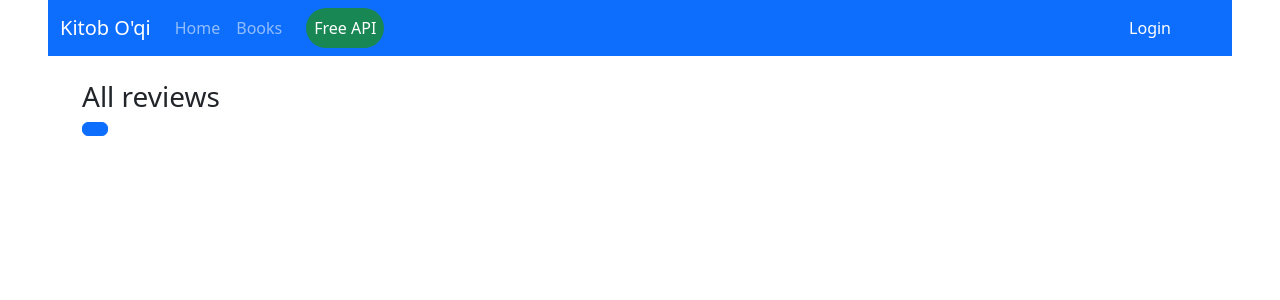
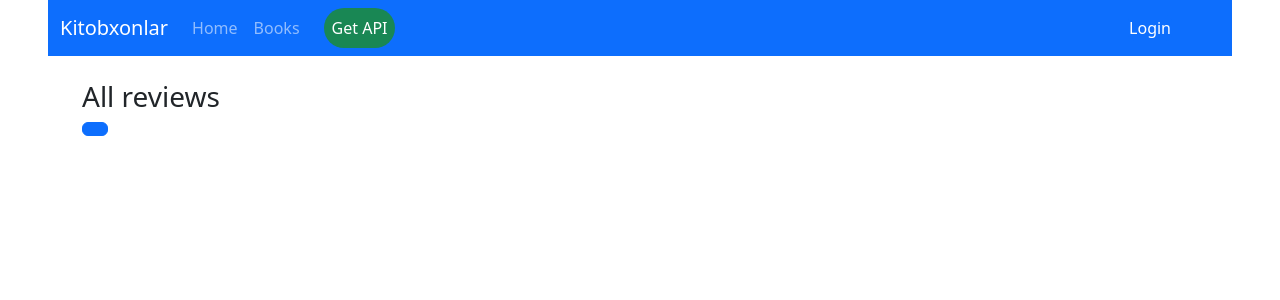
Before and after one commit to oybekjohn/kitoboqi, a Django app: template templates/home.html in a window 1280 px wide. Shown: the top 300 px of the page. Run offline with Django 3.2, Linux system fonts and the light colour scheme; the template is opened without the code that fills it, so the values that code supplies are empty; some libraries are stand-ins or nearby versions.

Commit message:
just template fixes

```diff
--- a/kutubxona/setting_test.py
+++ b/kutubxona/setting_test.py
@@ -9,7 +9,7 @@ DEBUG = True
 ENV = 'testing'
 
 
-ALLOWED_HOSTS = ['localhost']
+ALLOWED_HOSTS = ['*']
 
 # Database
 # https://docs.djangoproject.com/en/1.10/ref/settings/#databases
--- a/templates/base.html
+++ b/templates/base.html
@@ -23,12 +23,12 @@
     crossorigin="anonymous" referrerpolicy="no-referrer" />
 
 
-    <title>{% block title %}kitob o'qi{% endblock %}</title>
+    <title>{% block title %}Kitobxon{% endblock %}</title>
 </head>
 <body class="mx-5">
     <nav class="navbar navbar-expand-lg navbar-dark bg-primary mb-4 ">
         <div class="container-fluid">
-            <a class="navbar-brand" href="{% url 'landing_page' %}">Kitob O'qi</a>
+            <a class="navbar-brand" href="{% url 'landing_page' %}">Kitobxonlar</a>
             <button class="navbar-toggler" type="button" data-bs-toggle="collapse" data-bs-target="#navbarSupportedContent" aria-controls="navbarSupportedContent" aria-expanded="false" aria-label="Toggle navigation">
                 <span class="navbar-toggler-icon"></span>
             </button>
@@ -41,7 +41,7 @@
                         <a class="nav-link {% if request.path == books_list_url %} active {% endif %}" aria-current="page" href="{{ books_list_url }}">Books</a>
                     </li>
                     <li class="nav-item ps-3">
-                        <a class="nav-link active rounded-pill bg-success text-wrap" aria-current="page" href="{% url 'swagger' %}">Free API</a>
+                        <a class="nav-link active rounded-pill bg-success text-wrap" aria-current="page" href="{% url 'swagger' %}">Get API</a>
                         {% comment %} <a class="nav-link active rounded-pill bg-success text-wrap" aria-current="page" href="{% url 'api:api-root' %}">Free API</a> {% endcomment %}
                     </li>
                 </ul>
--- a/templates/home.html
+++ b/templates/home.html
@@ -1,6 +1,6 @@
 {% extends 'base.html' %}
 
-{% block title %} Home Page {% endblock %}
+{% block title %} Home{% endblock %}
 
 {% block content %}
     <h3>All reviews</h3>
--- a/users/templates/users/login.html
+++ b/users/templates/users/login.html
@@ -3,7 +3,7 @@
 {% load crispy_forms_tags %}
 {% load socialaccount %}
 
-{% block title %}Login Page{% endblock %}
+{% block title %}Login{% endblock %}
 
 
 {% block content %}
@@ -27,6 +27,7 @@
         </div>
 
         <div class="row justify-content-center align-items-center">
+            <i class="row justify-content-center align-items-center">the service is fully functional after the domain is installed</i>
             <div class="col-6 d-flex justify-content-end px-4 borderr">
                 <a href="{% provider_login_url 'google' %}">
                     <img src="{% static 'img/google.png' %}" alt="Google" class="img-fluid" style="width: 80px; height: 80px">
--- a/users/templates/users/profile_edit.html
+++ b/users/templates/users/profile_edit.html
@@ -1,7 +1,7 @@
 {% extends "base.html" %}
 {% load crispy_forms_tags %}
 
-{% block title %} edit profiel {% endblock %}
+{% block title %} Edit Profile {% endblock %}
 
 {% block content %}
     <h3>Edit Profile</h3>
--- a/users/templates/users/register.html
+++ b/users/templates/users/register.html
@@ -1,11 +1,11 @@
 {% extends "base.html" %}
 {% load crispy_forms_tags %}
 
-{% block title %}Registration Page{% endblock %}
+{% block title %}Registration{% endblock %}
 
 
 {% block content %}
-<h3> Register </h3>
+<h3> Register </h3> <p><i class="fa-solid fa-bell-exclamation"></i><u>a message will be sent to your email after successful registration.</u></p>
     <div class="row">
         <div class="col-4">
             <form action="{% url 'users:register' %}" method="post">
```
